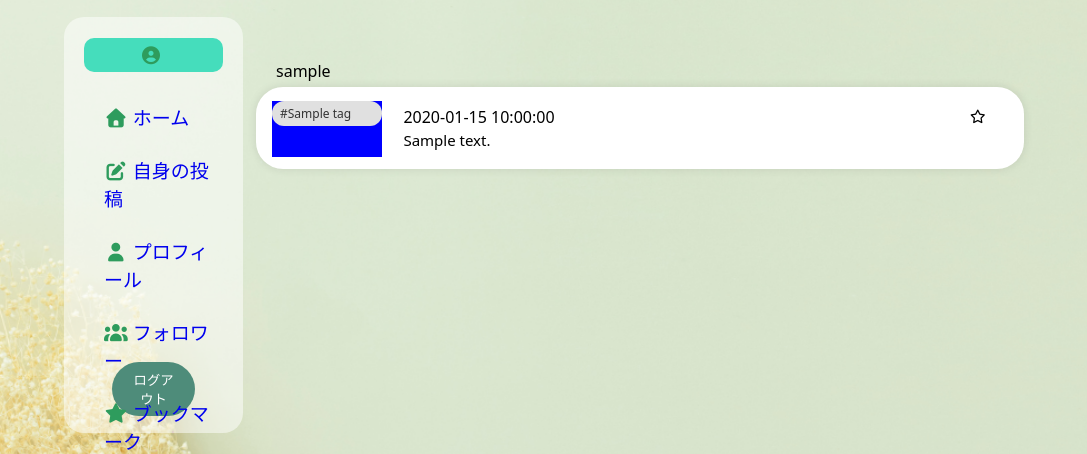
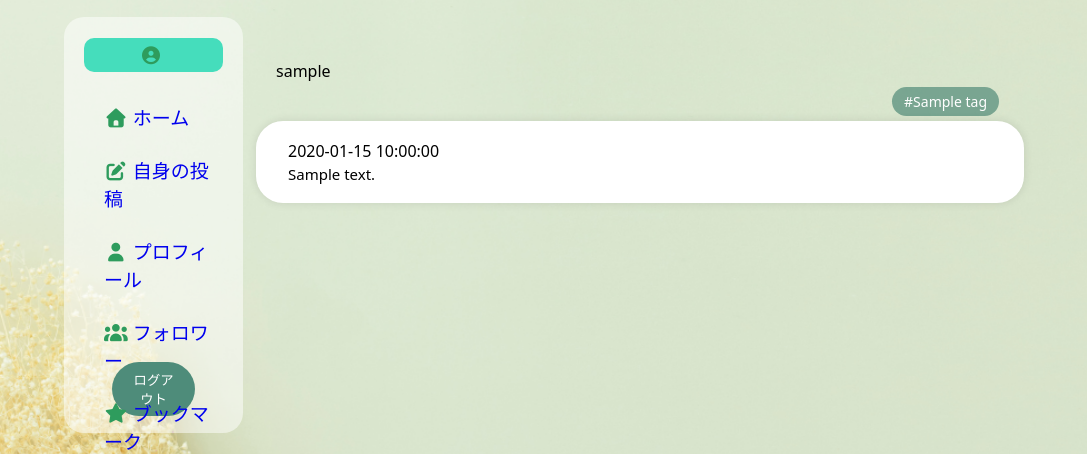
Before and after one commit to gorimax/hackathon_sns_f_team, a Flask app: template SNSApp/templates/post/myposts.html in a window 1280 px wide. Shown: the part 83-537 px from the top of the page, without its empty margins (0-1087 px from the left). Run offline with Flask 2, Linux system fonts and the light colour scheme; the template is opened without the code that fills it: most values are stand-ins (such as "Sample title", 1, 10 or a date in 2020); some libraries are stand-ins or nearby versions.

Commit message:
app.pyとmyposts.cssとpost_detail.cssとmyposts.htmlの編集

```diff
--- a/SNSApp/app.py
+++ b/SNSApp/app.py
@@ -284,6 +284,7 @@ def myposts_view():
     posts = Post.get_by_user_id(user_id) # posts変数にPostテーブルから(user_id)ログインしてるユーザと同じIDのデータを代入する。
     for post in posts:
         post['created_at'] = post['created_at'].strftime('%Y-%m-%d %H:%M')# for文処理がないと/postsと同じ表示にならない
+        post['tags'] = Tag.get_tags_post_id(post['post_id'])
     return render_template('post/myposts.html', myposts=posts) # テンプレートフォルダ内のpostディレクトリ配下のmypost.htmlを読み込みposts変数の情報をhtml内でmypostsという名前で使える
 
 # ブックマーク機能
--- a/SNSApp/static/css/myposts.css
+++ b/SNSApp/static/css/myposts.css
@@ -57,22 +57,24 @@ p {
 /* タグの表示範囲、タグの配置調整 */
 .post-tags {
     display: flex;
-    flex-direction: column;
-    background-color: blue;
-    width: 15%;
-    margin: 0 auto;
+    padding-right: 25px;
     gap: 5px;
+    justify-content: flex-end;
 }
 
 /* タグの表示のデザイン調整 */
 .tag {
-    display: inline-block;
-    background-color: #e0e0e0;
-    color: #333;
-    padding: 4px 8px;
-    border-radius: 12px;
-    font-size: 12px;
+    background-color: rgb(26, 102, 86, 0.5);
+    color: white;
+    padding: 5px 12px;
+    border-radius: 20px;
+    font-size: 14px;
+    box-shadow: 0 3px 8px rgb(0,0,0,0.2,);
     text-decoration: none; /* リンクの下線を消す */
+}
+
+.tag:hover {
+    background:  rgb(26, 102, 86, 0.7);
 }
 
 .post-top {
@@ -87,9 +89,9 @@ p {
     justify-content: space-between;
 }
 
-.bookmark {
+/* .bookmark {
     justify-content: flex-end;
-}
+} */
 
 .post-body {
     font-size: 15px;
--- a/SNSApp/static/css/post_detail.css
+++ b/SNSApp/static/css/post_detail.css
@@ -208,7 +208,7 @@ input #new-comment .modal-toggle {
     box-shadow: 0 0 15px rgba(0, 0, 0, 0.2);
 }
 
-.user {
+a {
     text-decoration: none;
 }
 
--- a/SNSApp/templates/post/myposts.html
+++ b/SNSApp/templates/post/myposts.html
@@ -16,19 +16,19 @@ Profile - TechShare
         <div class="name">
             <span class="user">{{ post.user_name }}</span>
         </div>
-                    <div class="post-card" data-url="{{ url_for('post_detail_view', post_id=post.post_id)}}">
-                        <div class="post-content">
         <div class="post-tags">
             {% for tag in post.tags %}
-                                    <a  class="tag" href="{{ url_for('tag_posts_view', tag_id=tag.id) }}">
-                                        #{{ tag.name }}
+            <a class="tag" href="{{ url_for('posts_by_tag', tag_id=tag.tag_id)}}">
+                #{{ tag.tag }}
             </a>
             {% endfor %}
         </div>
+        <div class="post-card" data-url="{{ url_for('post_detail_view', post_id=post.post_id)}}">
+            <div class="post-content">
                 <div class="post-top">
                     <div class="post-header">
                         <div class="post-time">{{ post.created_at }}</div>
-                                    <button class="bookmark-btn"><i class="far fa-star"></i></button>
+                        <!-- <button class="bookmark-btn"><i class="far fa-star"></i></button> -->
                     </div>
                     <div class="post-body">
                         {{ post.content }}
```
Lines whose indentation alone changed are shown as unchanged.
